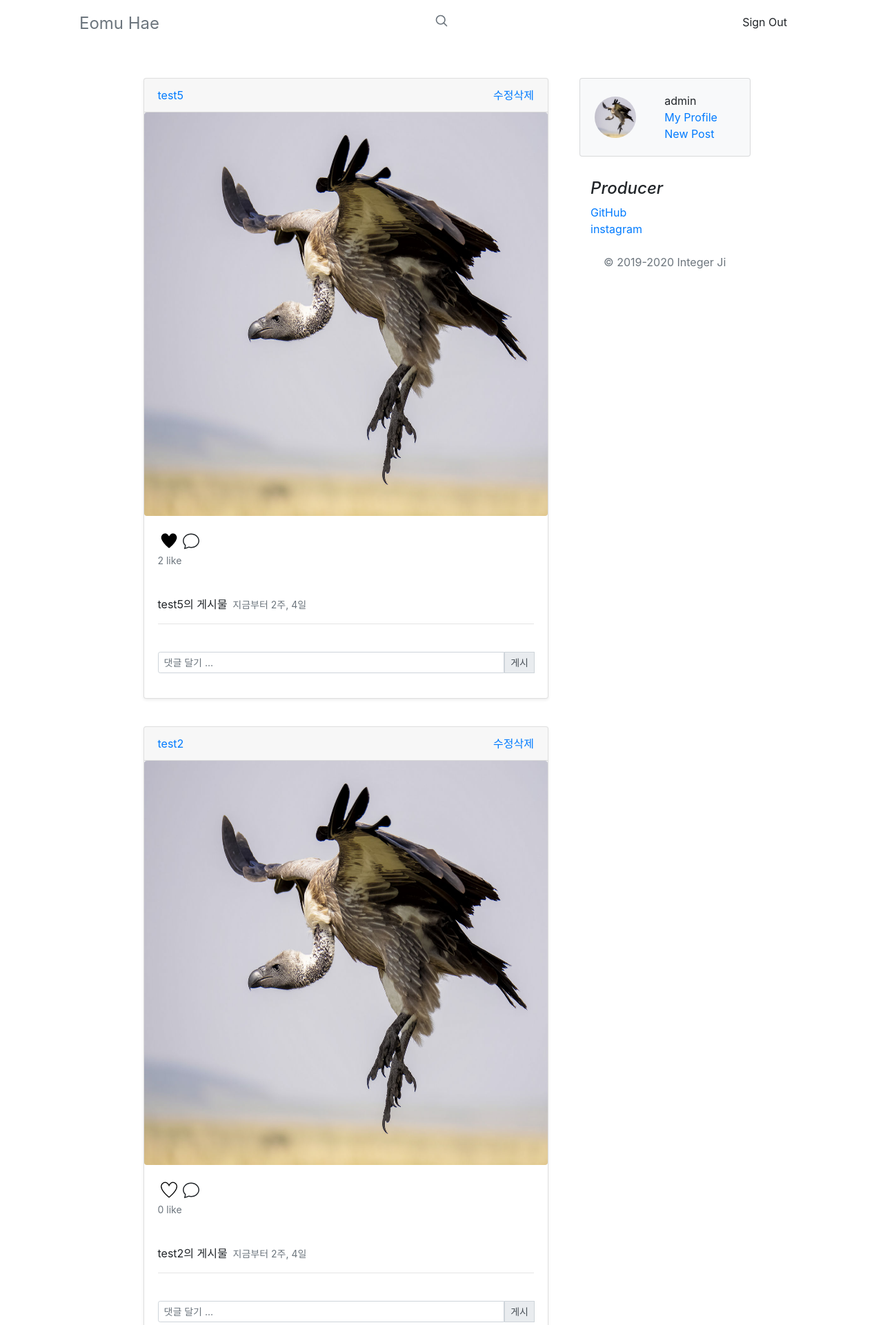
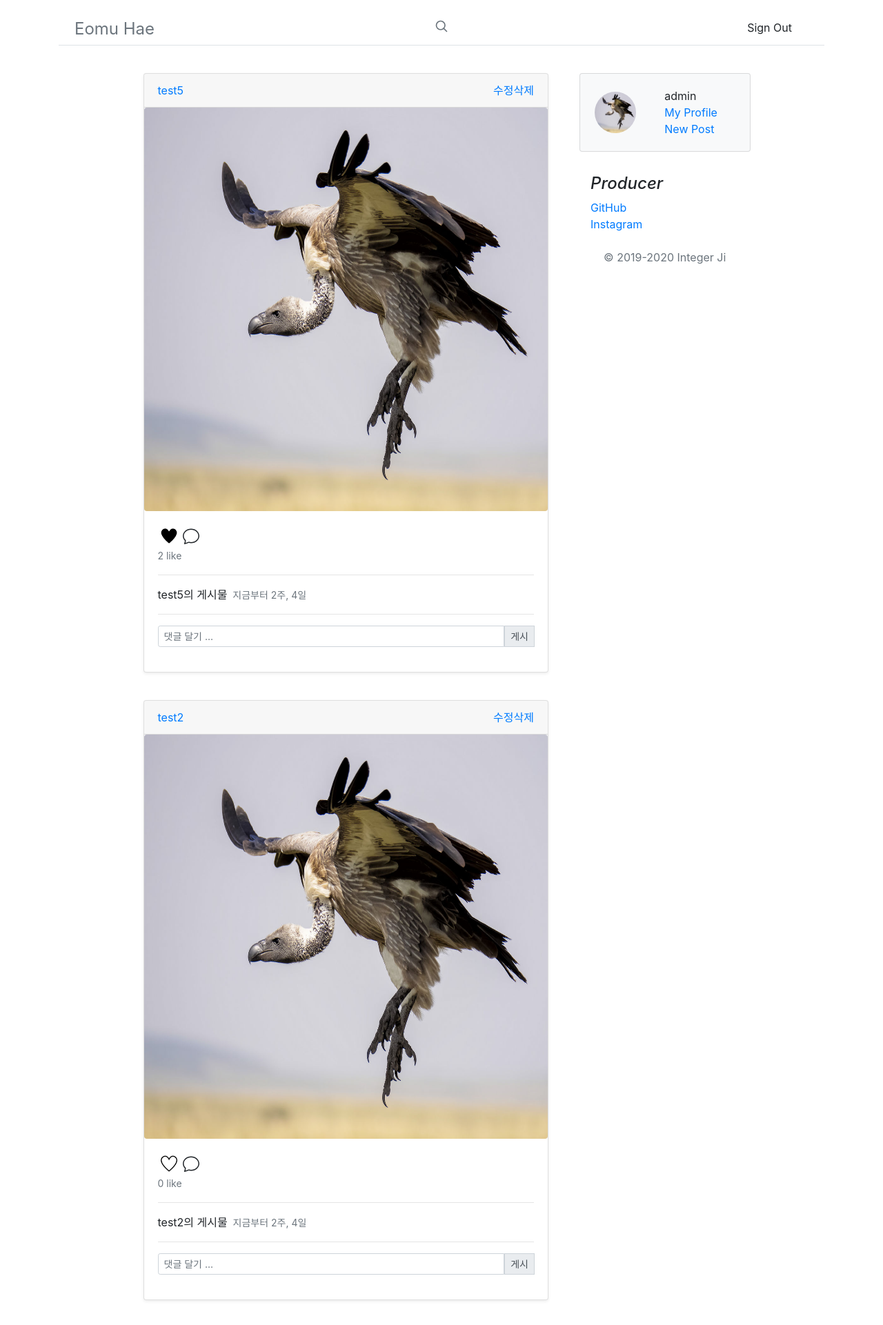
Before and after one commit to integerJI/int_test, a Django app: page /intworldapp/index/ in a window 1280 px wide. Shown: the top 1921 px of the page at 69% size. Run offline with Django 3.2, Linux system fonts and the light colour scheme; a user stored in the database is signed in; data comes from the database, SQL or seed files in the repository; both versions use the stored data as it was before the commit; data that the repository does not hold is empty; some libraries are stand-ins or nearby versions.

```diff
--- a/intworldapp/models.py
+++ b/intworldapp/models.py
@@ -22,7 +22,6 @@ class Comment(models.Model):
     comment_text = models.CharField(max_length=200)
     comment_user = models.ForeignKey(User, on_delete=models.CASCADE, null = True)
     comment_date = models.DateTimeField('date published', default=timezone.now)
-    comment_update_date = models.DateTimeField('date published', null = True, default=timezone.now)
 
     class Meta:
         ordering = ['-id']
--- a/intworldapp/templates/index.html
+++ b/intworldapp/templates/index.html
@@ -50,20 +50,15 @@
         <svg class="bi bi-chat" width="1.5em" height="1.5em" viewBox="0 0 16 16" fill="currentColor" xmlns="http://www.w3.org/2000/svg">
           <path fill-rule="evenodd" d="M2.678 11.894a1 1 0 01.287.801 10.97 10.97 0 01-.398 2c1.395-.323 2.247-.697 2.634-.893a1 1 0 01.71-.074A8.06 8.06 0 008 14c3.996 0 7-2.807 7-6 0-3.192-3.004-6-7-6S1 4.808 1 8c0 1.468.617 2.83 1.678 3.894zm-.493 3.905a21.682 21.682 0 01-.713.129c-.2.032-.352-.176-.273-.362a9.68 9.68 0 00.244-.637l.003-.01c.248-.72.45-1.548.524-2.319C.743 11.37 0 9.76 0 8c0-3.866 3.582-7 8-7s8 3.134 8 7-3.582 7-8 7a9.06 9.06 0 01-2.347-.306c-.52.263-1.639.742-3.468 1.105z" clip-rule="evenodd"/>
         </svg>
-
         <br>
         <small class="text-muted"><span class="like_count" id="count{{ post.pk }}">{{ post.total_likes }} like</span></small>
-
-      </div>
-
-      <div class="card-body">
+        <hr>
         <a class="card-title pricing-card-title">{{ post.main_text }}<small class="text-muted">&nbsp;&nbsp;{{ post.create_date | naturaltime }}</small></a>
 
         <hr>
         {% for comment in post.comments.all %}
         <span class="comment_user">{{comment.comment_user}}</span>
         <small class="text-muted">{{comment.comment_date}}</small>
-        <br>
         <a class="card-text">{{comment.comment_text}}
 
           <form action="{% url 'c_delete' post.pk comment.pk %}" method="POST" style="display:inline-block">
@@ -73,9 +68,7 @@
               <button type="submit">삭제</button>
           </form>
 
-        <br>
         {% endfor %}
-        <br>
         <form action="{% url 'c_post' post.id %}" method="POST">
           {% csrf_token %}
           <div class="input-group input-group-sm mb-3">
--- a/intworldproject/templates/base.html
+++ b/intworldproject/templates/base.html
@@ -1,3 +1,5 @@
+<!--myProject/templates/base.html-->
+
 <!doctype html>
 <html lang="en">
   <head>
@@ -58,7 +60,7 @@
 
   <div class="container">
   <header class="blog-header py-3">
-    <div class="container d-flex flex-column flex-md-row justify-content-between">
+    <div class="container d-flex flex-column flex-md-row justify-content-between bg-white border-bottom p-2 mb-6">
       <div class="col-4 pt-1">
         <h4 class="my-0 font-weight-normal"><a class="text-muted" href="{% url 'index' %}">Eomu Hae</a></h4>
       </div>
@@ -80,10 +82,7 @@
       </div>
     </div>
   </header>
-
-  <br>
-  <br>
-
+<br>
 <main role="main" class="container">
   <div class="row justify-content-center">
     <div class="col-md-7 blog-main">
@@ -116,7 +115,7 @@
         <h4 class="font-italic">Producer</h4>
         <ol class="list-unstyled">
           <li><a href="https://github.com/integerJI">GitHub</a></li>
-          <li><a href="https://www.instagram.com/integer_ji/">instagram</a></li>
+          <li><a href="https://www.instagram.com/integer_ji/">Instagram</a></li>
         </ol>
 
         <footer class="my-2 pt-2 text-muted text-center text-small">
```
Also changed, not shown: db.sqlite3, intworldapp/migrations/0008_remove_comment_comment_update_date.py (added).
